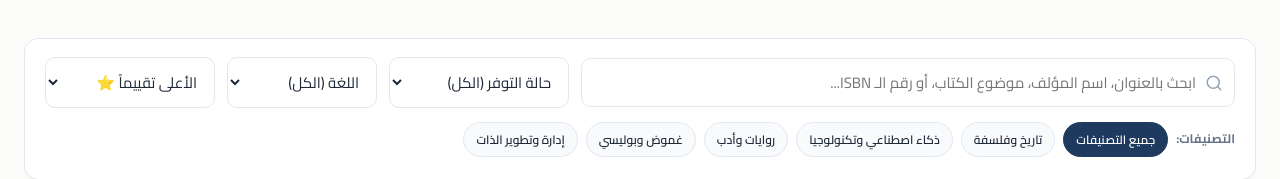
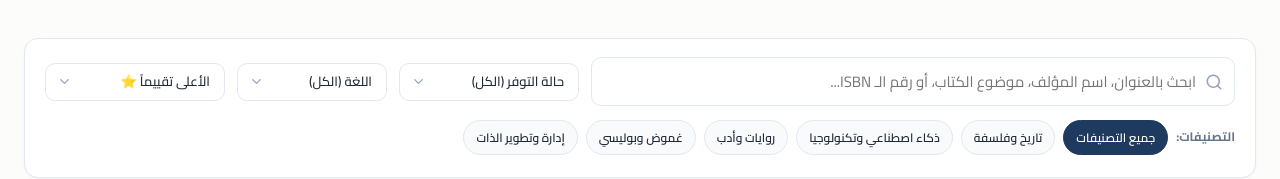
Before and after one commit to youssefahmedtalaat/library_management_system, a React (Vite) app: page / in a window 1280 px wide. Shown: the part 190-369 px from the top of the page. Built offline with nearby package versions, Linux system fonts and the light colour scheme.

Commit message:
fix: style category filter dropdown arrows with custom ChevronDown and proper padding

```diff
--- a/src/App.css
+++ b/src/App.css
@@ -1986,3 +1986,74 @@ html[dir="ltr"] .footer-link-btn:hover {
   background: rgba(255, 255, 255, 0.2);
   transform: translateY(-2px);
 }
+
+/* ═══════════════════════════════════════════════
+   Custom Select Wrapper & Chevron Dropdown Arrow
+   ═══════════════════════════════════════════════ */
+
+.select-wrapper {
+  position: relative;
+  display: flex;
+  align-items: center;
+  width: 100%;
+}
+
+.select-wrapper .form-select {
+  width: 100%;
+  appearance: none;
+  -webkit-appearance: none;
+  -moz-appearance: none;
+  padding-right: 36px;
+  padding-left: 14px;
+  padding-top: 9px;
+  padding-bottom: 9px;
+  background-color: var(--bg-surface);
+  border: 1px solid var(--border-subtle);
+  border-radius: var(--radius-md);
+  color: var(--text-primary);
+  font-size: 0.88rem;
+  font-weight: 500;
+  cursor: pointer;
+  transition: all var(--transition-fast);
+  outline: none;
+}
+
+html[dir="rtl"] .select-wrapper .form-select {
+  padding-right: 14px;
+  padding-left: 36px;
+}
+
+.select-wrapper .form-select:hover {
+  border-color: var(--border-hover);
+}
+
+.select-wrapper .form-select:focus {
+  border-color: var(--color-primary);
+  box-shadow: 0 0 0 3px rgba(30, 58, 95, 0.12);
+}
+
+[data-theme="dark"] .select-wrapper .form-select:focus {
+  box-shadow: 0 0 0 3px rgba(59, 130, 246, 0.25);
+}
+
+.select-wrapper .select-arrow {
+  position: absolute;
+  right: 12px;
+  pointer-events: none;
+  color: var(--text-muted);
+  transition: transform var(--transition-fast), color var(--transition-fast);
+}
+
+html[dir="rtl"] .select-wrapper .select-arrow {
+  right: auto;
+  left: 12px;
+}
+
+.select-wrapper:hover .select-arrow {
+  color: var(--text-primary);
+}
+
+.select-wrapper:focus-within .select-arrow {
+  color: var(--color-primary);
+  transform: rotate(180deg);
+}
--- a/src/pages/member/CatalogPage.jsx
+++ b/src/pages/member/CatalogPage.jsx
@@ -1,5 +1,5 @@
 import React, { useState, useMemo } from 'react';
-import { Search, Sparkles, BookOpen, X } from 'lucide-react';
+import { Search, Sparkles, BookOpen, X, ChevronDown } from 'lucide-react';
 import BookCard from '../../components/BookCard';
 import { useLibrary } from '../../context/LibraryContext';
 import { getCategoryLabel } from '../../data/translations';
@@ -206,7 +206,8 @@ export default function CatalogPage() {
           </div>
 
           {/* Availability filter */}
-          <div style={{ flex: '0 1 180px' }}>
+          <div style={{ flex: '0 1 180px', minWidth: '160px' }}>
+            <div className="select-wrapper">
               <select
                 className="form-select"
                 value={availabilityFilter}
@@ -216,10 +217,13 @@ export default function CatalogPage() {
                 <option value="available">{t('catalog.filterAvailableNow')}</option>
                 <option value="borrowed">{t('catalog.filterBorrowedNow')}</option>
               </select>
+              <ChevronDown size={15} className="select-arrow" />
+            </div>
           </div>
 
           {/* Language filter */}
-          <div style={{ flex: '0 1 150px' }}>
+          <div style={{ flex: '0 1 150px', minWidth: '140px' }}>
+            <div className="select-wrapper">
               <select
                 className="form-select"
                 value={selectedLanguage}
@@ -229,10 +233,13 @@ export default function CatalogPage() {
                 <option value="العربية">{t('catalog.filterLangAr')}</option>
                 <option value="English">{t('catalog.filterLangEn')}</option>
               </select>
+              <ChevronDown size={15} className="select-arrow" />
+            </div>
           </div>
 
           {/* Sort By */}
-          <div style={{ flex: '0 1 170px' }}>
+          <div style={{ flex: '0 1 180px', minWidth: '170px' }}>
+            <div className="select-wrapper">
               <select
                 className="form-select"
                 value={sortBy}
@@ -242,6 +249,8 @@ export default function CatalogPage() {
                 <option value="year">{t('catalog.sortYear')}</option>
                 <option value="title">{t('catalog.sortTitle')}</option>
               </select>
+              <ChevronDown size={15} className="select-arrow" />
+            </div>
           </div>
         </div>
 
```
Also changed, not shown: src/pages/public/CatalogPage.jsx (+13 -4 lines). Lines whose indentation alone changed are shown as unchanged.
